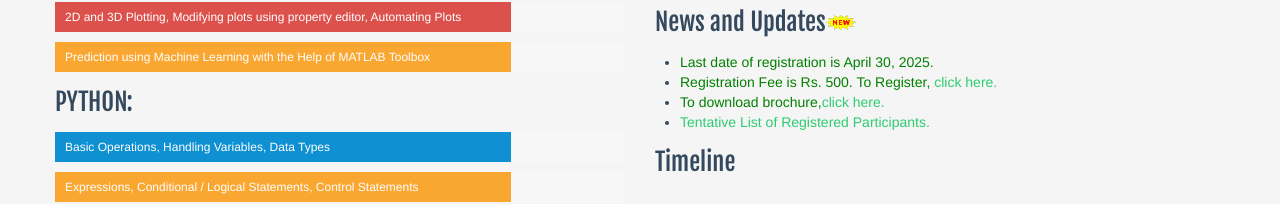
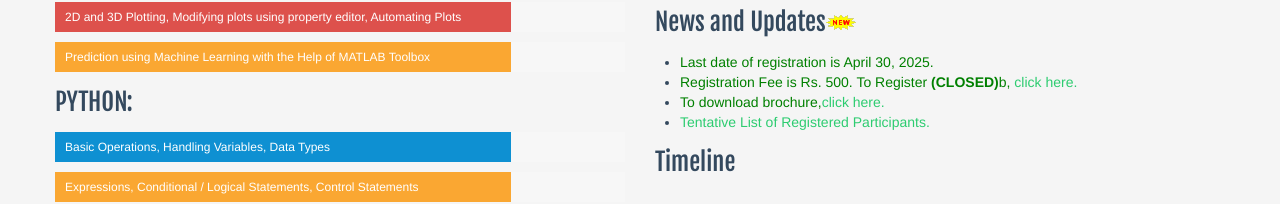
Before and after one commit to mpp-2025/mpp-2025.github.io, a plain HTML site: page index.html in a window 1280 px wide. Shown: the part 1048-1252 px from the top of the page. Drawn offline with Linux system fonts and the light colour scheme; grey boxes are pictures that could not be loaded.

Commit message:
Update index.html

```diff
--- a/index.html
+++ b/index.html
@@ -174,7 +174,7 @@ The program will also include Hands on Sessions. Most of the major concepts of M
                 <h3>News and Updates<img src="images/new3.gif"></img></h3>
                  <ul style="font-size:14px;text-align:justify";>
 				 <li><font color="GREEN">Last date of registration is April 30, 2025.</font></li>
-			  <li><font color="GREEN">Registration Fee is Rs. 500. To Register, <a  href="registration.html">click here.</a></font></li>
+			  <li><font color="GREEN">Registration Fee is Rs. 500. To Register <b>(CLOSED)</b>b, <a  href="registration.html">click here.</a></font></li>
 			  <li><font color="GREEN"> To download brochure,<a  href="images/mpp-2025.pdf">click here.</a></font></li>
 			  <li><font color="GREEN"> <a  href="images/tentative-list-registrations.pdf">Tentative List of Registered Participants.</a></font></li>
                 </ul>
```
